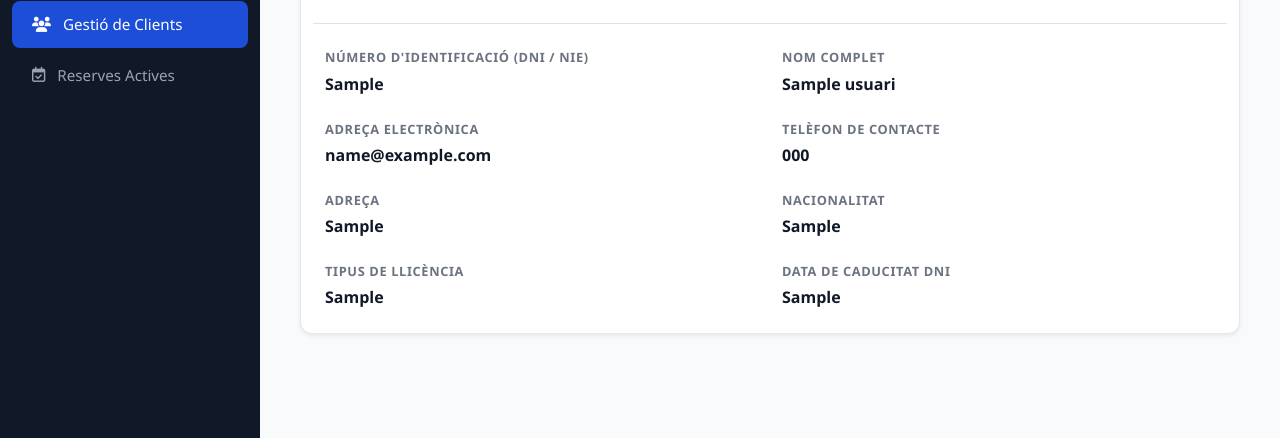
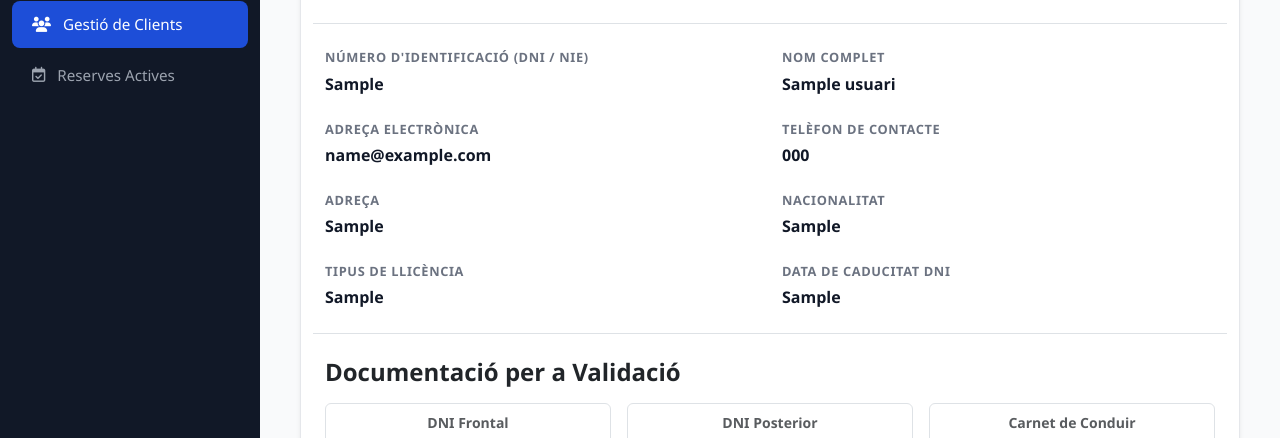
Before and after one commit to banfruns-ban/Nothingan-Pri-S.A., a Spring Boot app: a page that uses src/main/resources/templates/client/detallClient.html in a window 1280 px wide. Shown: the part 263-701 px from the top of the page. Run offline with Spring Boot 4, Linux system fonts and the light colour scheme; tables that the repository leaves empty hold one stand-in row (values such as "Sample post"); some libraries are stand-ins or nearby versions.

Commit message:
Validació clients

```diff
--- a/src/main/resources/application.properties
+++ b/src/main/resources/application.properties
@@ -1,11 +1,11 @@
 #=================== JPA ===============
-spring.datasource.url=jdbc:mysql://localhost:3306/Projecte1Grup3?createDatabaseIfNotExist=true
+spring.datasource.url=jdbc:mysql://localhost:3307/Projecte1Grup3?createDatabaseIfNotExist=true
 spring.datasource.username=admin
 spring.datasource.password=grup3
 spring.datasource.driver-class-name=com.mysql.cj.jdbc.Driver
 
 spring.jpa.database-platform=org.hibernate.dialect.MySQLDialect
-spring.jpa.hibernate.ddl-auto=none
+spring.jpa.hibernate.ddl-auto=update
 spring.thymeleaf.cache=false
 server.port=8084
 
--- a/src/main/resources/templates/client/detallClient.html
+++ b/src/main/resources/templates/client/detallClient.html
@@ -70,9 +70,25 @@
                           th:text="${client.estatValidacio}">VALIDAT</span>
                     <span class="badge bg-primary text-white ms-1" th:if="${client.premium}">PREMIUM</span>
                 </div>
+
+                <!-- ACCIONS DE VALIDACIÓ RF82 -->
+                <div class="col-auto d-flex gap-2">
+                    <form th:action="@{'/clients/' + ${client.dni} + '/validacio'}" method="post">
+                        <input type="hidden" name="estat" value="VALIDAT" />
+                        <button type="submit" class="btn btn-success fw-semibold px-3 py-2" style="border-radius: 8px;">
+                            <i class="fa-solid fa-check me-1"></i> Validar
+                        </button>
+                    </form>
+                    <form th:action="@{'/clients/' + ${client.dni} + '/validacio'}" method="post">
+                        <input type="hidden" name="estat" value="REBUTJAT" />
+                        <button type="submit" class="btn btn-danger fw-semibold px-3 py-2" style="border-radius: 8px;">
+                            <i class="fa-solid fa-xmark me-1"></i> Rebutjar
+                        </button>
+                    </form>
+                </div>
             </div>
 
-            <div class="row g-4">
+            <div class="row g-4 border-bottom pb-4 mb-4">
                 <div class="col-md-6">
                     <div class="label-title">Número d'identificació (DNI / NIE)</div>
                     <div class="value-text" th:text="${client.dni}">12345678Z</div>
@@ -113,6 +129,36 @@
                     <div class="value-text" th:text="${client.dataCaducitatDNI}">2028-12-31</div>
                 </div>
             </div>
+
+            <!-- SECCIÓ DE DOCUMENTACIÓ ADJUNTA (MongoDB) PER A LA REVISIÓ DEL RF82 -->
+            <h4 class="fw-bold text-dark mb-3">Documentació per a Validació</h4>
+            <div class="row g-3">
+                <div class="col-md-4">
+                    <div class="card h-100 p-2 text-center border">
+                        <span class="small fw-bold text-muted mb-2">DNI Frontal</span>
+                        <img th:src="@{'/clients/' + ${client.dni} + '/imatge/frontal'}"
+                             class="img-fluid rounded border" style="max-height: 180px; object-fit: contain;"
+                             onerror="this.src='https://via.placeholder.com/250x150?text=DNI+Frontal';">
+                    </div>
+                </div>
+                <div class="col-md-4">
+                    <div class="card h-100 p-2 text-center border">
+                        <span class="small fw-bold text-muted mb-2">DNI Posterior</span>
+                        <img th:src="@{'/clients/' + ${client.dni} + '/imatge/posterior'}"
+                             class="img-fluid rounded border" style="max-height: 180px; object-fit: contain;"
+                             onerror="this.src='https://via.placeholder.com/250x150?text=DNI+Posterior';">
+                    </div>
+                </div>
+                <div class="col-md-4">
+                    <div class="card h-100 p-2 text-center border">
+                        <span class="small fw-bold text-muted mb-2">Carnet de Conduir</span>
+                        <img th:src="@{'/clients/' + ${client.dni} + '/imatge/carnet'}"
+                             class="img-fluid rounded border" style="max-height: 180px; object-fit: contain;"
+                             onerror="this.src='https://via.placeholder.com/250x150?text=Carnet';">
+                    </div>
+                </div>
+            </div>
+
         </div>
 
     </main>
```
Also changed, not shown: src/main/java/cat/copernic/projecte1Grup3/Usuaris/Client/Controller/clientController.java (+16 -4 lines), src/main/java/cat/copernic/projecte1Grup3/Usuaris/Client/Documents/clientDocuments.java (+14 -18 lines), src/main/java/cat/copernic/projecte1Grup3/Usuaris/Client/Entity/clientEntity.java (+9 -7 lines), src/main/java/cat/copernic/projecte1Grup3/Usuaris/Client/Repository/clientRepository.java (+3 -6 lines), src/main/java/cat/copernic/projecte1Grup3/Usuaris/Client/Service/clientService.java (+31 -28 lines).
